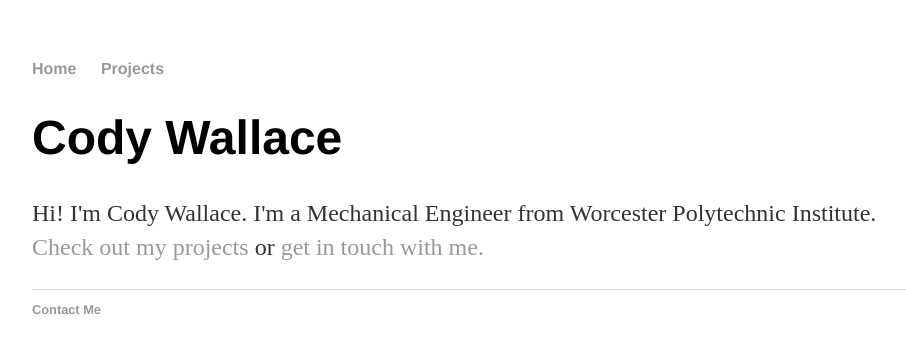
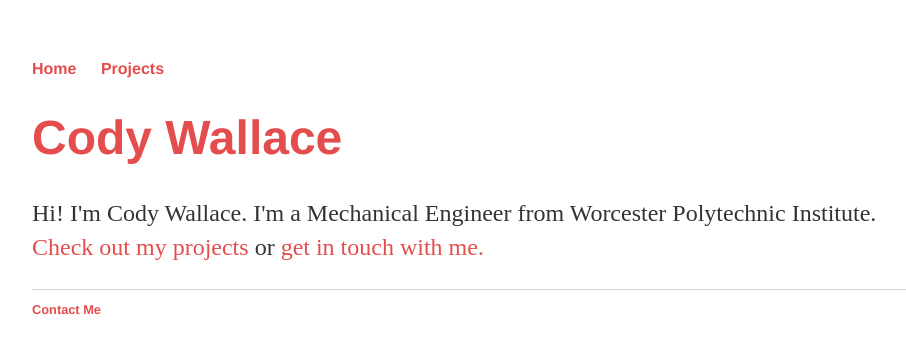
Before and after one commit to CodyWallace245/CodyWallace245.github.io, a Jekyll site: the page built from index.html, in a window 1280 px wide. Shown: the top 354 px of the page, without its empty margins (160-1066 px from the left). Built offline with Jekyll 4.4.1, drawn with Linux system fonts in a browser that asks for light colours.

Commit message:
Update main.css

```diff
--- a/css/main.css
+++ b/css/main.css
@@ -19,7 +19,7 @@ nav ul li, footer ul li {
 }
 a {
     text-decoration: none;
-    color: #999;
+    color: #e44d4d;
 }
 a:hover {
     text-decoration: underline;
@@ -27,6 +27,7 @@ a:hover {
 h1 {
     font-size: 3em;
     font-family:'Helvetica', 'Arial', 'Sans-Serif';
+    color: #e44d4d;
 }
 p {
     font-size: 1.5em;
```
